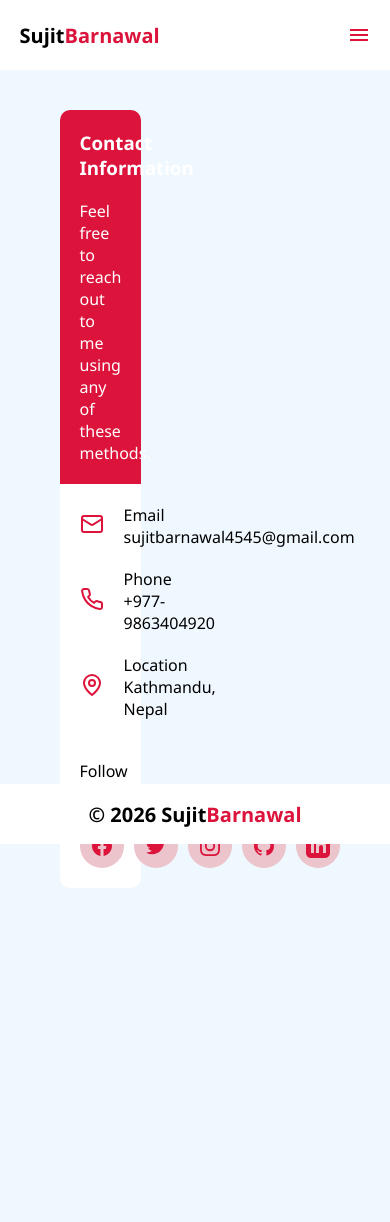
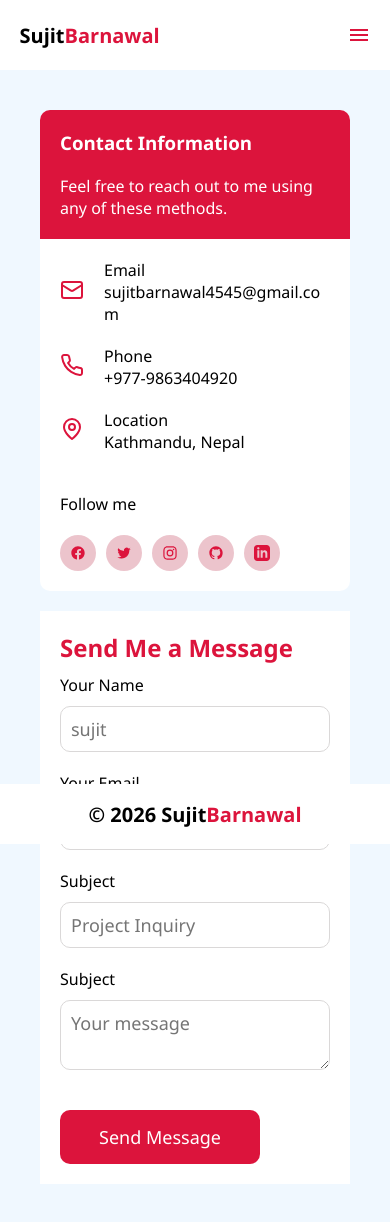
Before and after one commit to sujitbarnawal/week4-nuxt, a Nuxt app in the folder day1-application/: page /contact in a window 390 px wide. Before the commit the page ends 928 px from the top, so only its background shows below. Built offline with nearby package versions, Linux system fonts and the light colour scheme.

Commit message:
feat: Contact Form Added in Contact Page

```diff
--- a/day1-application/app/components/ContactDetails.vue
+++ b/day1-application/app/components/ContactDetails.vue
@@ -85,19 +85,11 @@
 
 
 <style scoped>
-#contact {
-    width: 90%;
-    margin: auto;
-    padding: 40px;
-    display: flex;
-    gap: 20px;
-}
 
 .contact-info {
     display: flex;
     flex-direction: column;
     background-color: white;
-    width: 30%;
     border-radius: 10px;
 
 }
@@ -127,6 +119,11 @@ h3 {
     gap: 20px;
 }
 
+.method{
+    overflow-wrap: anywhere;
+
+}
+
 
 .follow-me {
     padding: 20px;
@@ -146,17 +143,20 @@ a{
 }
 
 .w-5{
-    width: 1.5rem;
+    width: 1rem;
 }
 .h-5{
-    height: 1.5rem;
+    height: 1rem;
 }
 
 .links{
     display: flex;
     gap: 10px;
+    flex-wrap: wrap;
 }
 
 
 
+
+
 </style>
--- /dev/null
+++ b/day1-application/app/components/ContactForm.vue
@@ -0,0 +1,135 @@
+<script setup>
+const form = reactive({
+    name: "",
+    email: "",
+    subject: "",
+    message: ""
+})
+
+const loading = ref(false)
+const showToast = ref(false)
+
+const submitForm = async () => {
+
+    loading.value = true
+    await new Promise((resolve) => setTimeout(resolve, 1000))
+
+    loading.value = false
+    showToast.value = true
+
+    form.name = ""
+    form.email = ""
+    form.subject = ""
+    form.message = ""
+
+
+    setTimeout(() => {
+        showToast.value = false
+    }, 3000)
+}
+
+</script>
+
+<template>
+    <form @submit.prevent="submitForm" class="contact-form">
+        <h2>Send Me a Message</h2>
+        <div class="input-group">
+            <label for="name">Your Name</label>
+            <input required placeholder="sujit" type="text" v-model="form.name">
+        </div>
+        <div class="input-group">
+            <label for="email">Your Email</label>
+            <input required placeholder="sujit@gmail.com" type="email" v-model="form.email">
+        </div>
+
+
+        <div class="input-group">
+            <label for="subject">Subject</label>
+            <input required placeholder="Project Inquiry" type="text" v-model="form.subject">
+        </div>
+        <div class="input-group">
+            <label for="message">Subject</label>
+            <textarea required placeholder="Your message" v-model="form.message" />
+        </div>
+
+        <button type="submit" :disabled="loading">
+            {{ loading ? "Sending..." : "Send Message" }}
+        </button>
+
+
+        <div v-if="showToast" class="toast">
+            ✅ Form submitted successfully
+        </div>
+
+
+    </form>
+</template>
+
+<style scoped>
+.contact-form {
+    background-color: white;
+    flex: 1;
+    padding: 20px;
+    display: flex;
+    flex-direction: column;
+}
+
+label {
+    display: block;
+    font-weight: 450;
+    margin-bottom: 10px;
+}
+
+h2 {
+    margin-bottom: 10px;
+    color: crimson;
+}
+
+
+input,
+textarea {
+    padding: 10px;
+    outline: none;
+    border-radius: 10px;
+    border: 1px solid rgb(218, 216, 216);
+    font-size: 18px;
+    width: 100%;
+    margin-bottom: 20px;
+}
+
+.flex-input-groups {
+    display: flex;
+    gap: 20px;
+    margin-top: 20px;
+}
+
+button {
+    width: 200px;
+    padding: 15px;
+    border-radius: 10px;
+    background-color: crimson;
+    color: white;
+    font-size: 18px;
+    border: none;
+    outline: none;
+    margin-top: 15px;
+    cursor: pointer;
+}
+.toast {
+  position: fixed;
+  top: 30px;
+  right: 30px;
+  background-color: #16a34a;
+  color: white;
+  padding: 14px 20px;
+  border-radius: 5px;
+  font-size: 16px;
+}
+
+
+button:disabled {
+  opacity: 0.7;
+  cursor: not-allowed;
+}
+
+</style>
--- a/day1-application/app/components/ProjectCard.vue
+++ b/day1-application/app/components/ProjectCard.vue
@@ -103,5 +103,11 @@ img {
 
 a {
     text-decoration: none;
+    background-color: rgb(236, 196, 204);
+    border-radius: 50%;
+    padding: 10px;
+    display: flex;
+    align-items: center;
+    justify-content: center;
 }
 </style>
--- a/day1-application/app/pages/contact.vue
+++ b/day1-application/app/pages/contact.vue
@@ -1,11 +1,13 @@
 <script setup lang="ts">
 import ContactDetails from '~/components/ContactDetails.vue';
+import ContactForm from '~/components/ContactForm.vue';
 
 </script>
 
 <template>
     <section id="contact">
         <ContactDetails/>
+        <ContactForm/>
 
     </section>
 </template>
@@ -19,4 +21,17 @@ import ContactDetails from '~/components/ContactDetails.vue';
     display: flex;
     gap: 20px;
 }
+
+@media (max-width:890px) {
+    #contact {
+        flex-direction: column;
+    }
+
+}
+
+@media( max-width:450px){
+    #contact{
+        width: 100%;
+    }
+}
 </style>
--- a/day1-application/app/pages/index.vue
+++ b/day1-application/app/pages/index.vue
@@ -55,6 +55,7 @@
 
 h1 {
     font-size: 50px;
+    color: crimson;
 }
 
 p {
```
